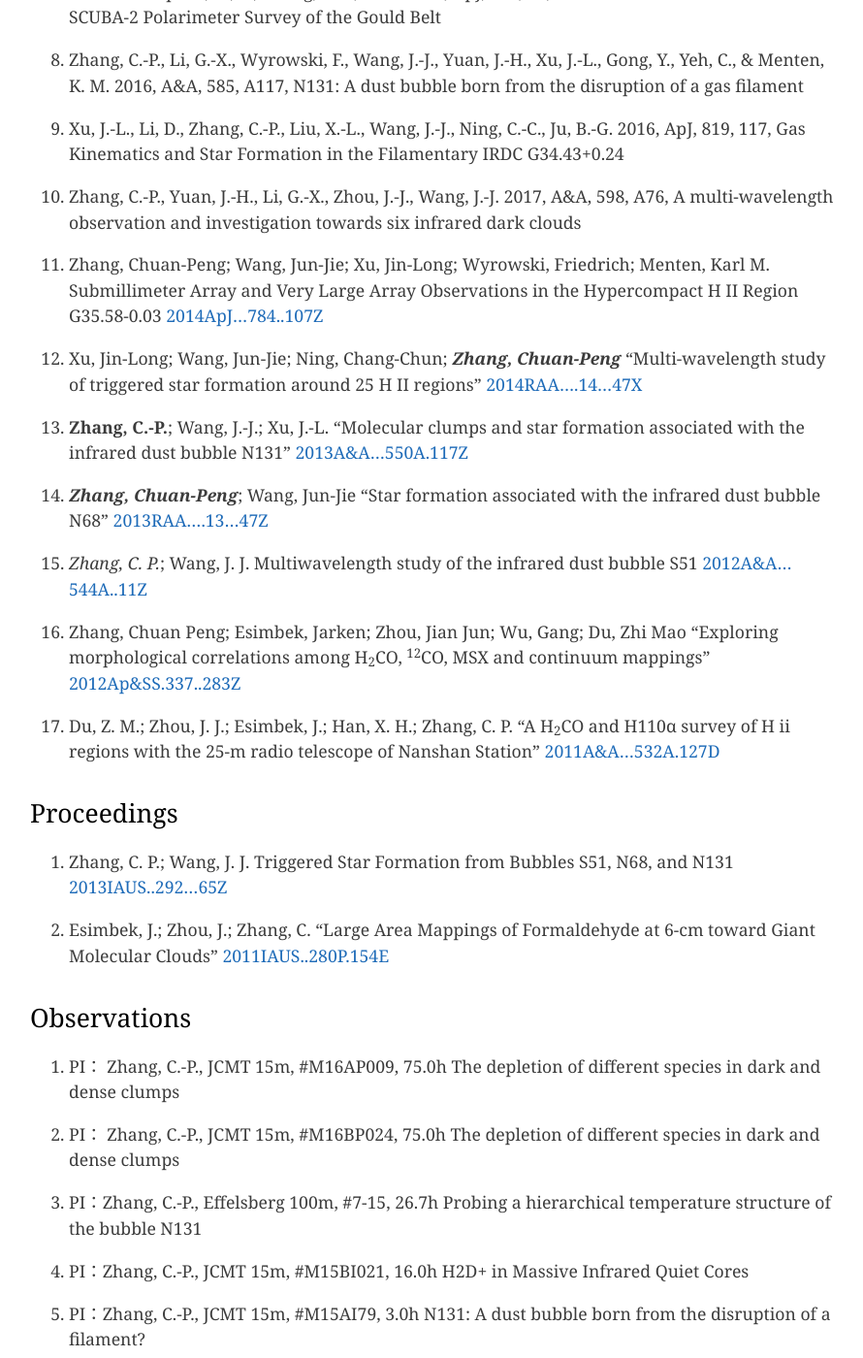
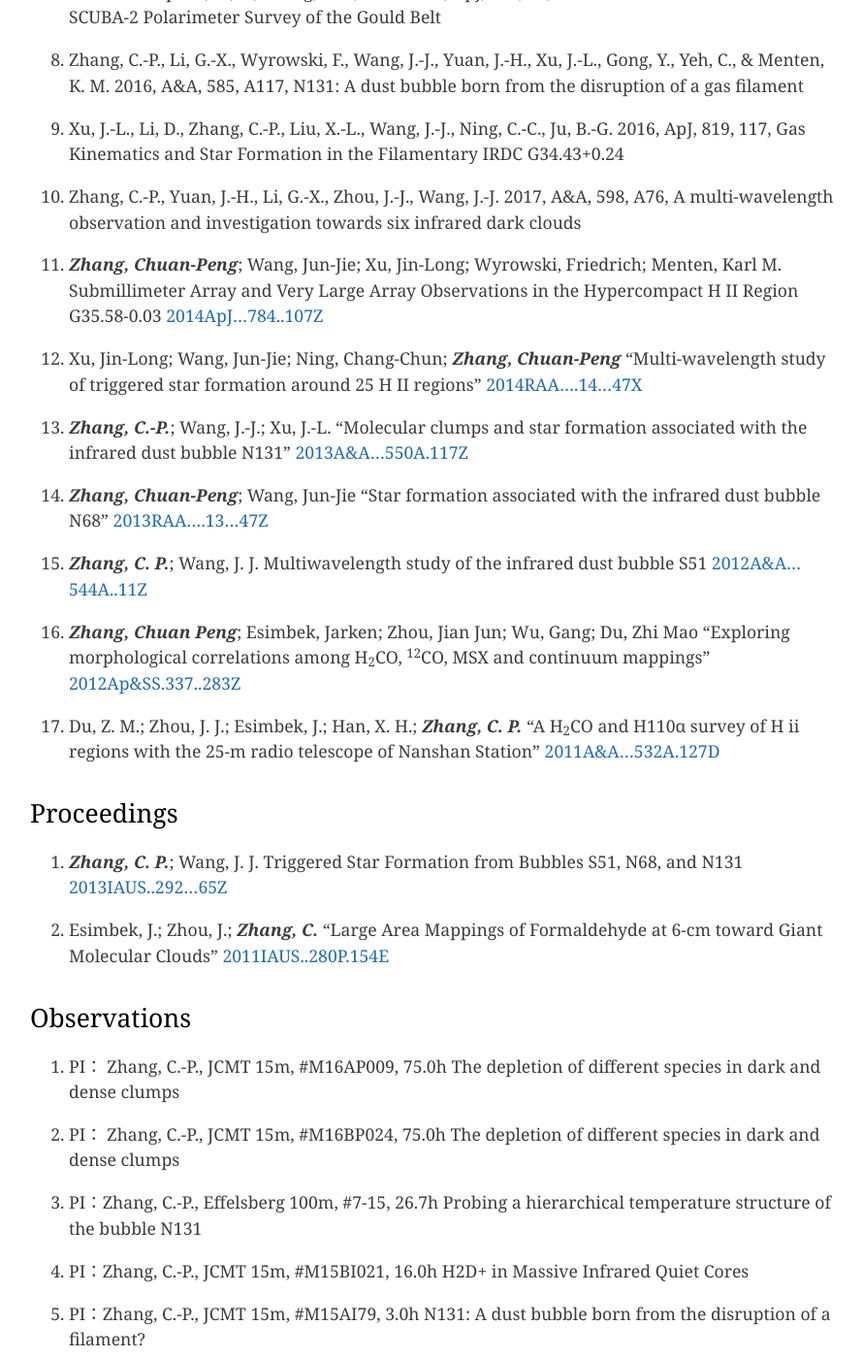
Before and after one commit to zcp521/zcp521.github.io, a Jekyll site: the page built from pub.md, in a window 1280 px wide and 1400 px high, scrolled down 1056 px. Shown: the whole window at 97% size, without its empty margins (193-1083 px from the left). Built offline with Jekyll 4.4.1, drawn with Linux system fonts in a browser that asks for light colours.

Commit message:
Initial commit

```diff
--- a/pub.md
+++ b/pub.md
@@ -44,7 +44,7 @@ tagline: "My publication list"
 8. Zhang, C.-P., Yuan, J.-H., Li, G.-X., Zhou, J.-J., Wang, J.-J. 2017, A&A, 598, A76,
 	A multi-wavelength observation and investigation towards six infrared dark clouds
 
-7. Zhang, Chuan-Peng; Wang, Jun-Jie; Xu, Jin-Long; Wyrowski, Friedrich; Menten, Karl M.
+7. ***Zhang, Chuan-Peng***; Wang, Jun-Jie; Xu, Jin-Long; Wyrowski, Friedrich; Menten, Karl M.
 	Submillimeter Array and Very Large Array Observations in the Hypercompact H II Region G35.58-0.03
 	[2014ApJ...784..107Z](http://adsabs.harvard.edu/cgi-bin/nph-data_query?bibcode=2014ApJ...784..107Z&db_key=AST&link_type=ABSTRACT)
 
@@ -53,7 +53,7 @@ tagline: "My publication list"
 	[2014RAA....14...47X](http://adsabs.harvard.edu/cgi-bin/nph-data_query?bibcode=2014RAA....14...47X&db_key=AST&link_type=ABSTRACT)
 
 
-5. 	**Zhang, C.-P.**; Wang, J.-J.; Xu, J.-L.
+5. ***Zhang, C.-P.***; Wang, J.-J.; Xu, J.-L.
 	"Molecular clumps and star formation associated with the infrared dust bubble N131"
 	[2013A&A...550A.117Z](http://adsabs.harvard.edu/cgi-bin/nph-data_query?bibcode=2013A%26A...550A.117Z&db_key=AST&link_type=ABSTRACT)
 
@@ -61,15 +61,15 @@ tagline: "My publication list"
 	"Star formation associated with the infrared dust bubble N68"
 	[2013RAA....13...47Z](http://adsabs.harvard.edu/cgi-bin/nph-data_query?bibcode=2013RAA....13...47Z&db_key=AST&link_type=ABSTRACT)
 
-3. *Zhang, C. P.*; Wang, J. J.
+3. ***Zhang, C. P.***; Wang, J. J.
 	Multiwavelength study of the infrared dust bubble S51
 	[2012A&A...544A..11Z](http://adsabs.harvard.edu/cgi-bin/nph-data_query?bibcode=2012A%26A...544A..11Z&db_key=AST&link_type=ABSTRACT)
 
-2. Zhang, Chuan Peng; Esimbek, Jarken; Zhou, Jian Jun; Wu, Gang; Du, Zhi Mao
+2. ***Zhang, Chuan Peng***; Esimbek, Jarken; Zhou, Jian Jun; Wu, Gang; Du, Zhi Mao
 	"Exploring morphological correlations among H<sub>2</sub>CO, <sup>12</sup>CO, MSX and continuum mappings"
     [2012Ap&SS.337..283Z](http://adsabs.harvard.edu/cgi-bin/nph-data_query?bibcode=2012Ap%26SS.337..283Z&db_key=AST&link_type=ABSTRACT)
 
-1. Du, Z. M.; Zhou, J. J.; Esimbek, J.; Han, X. H.; Zhang, C. P.
+1. Du, Z. M.; Zhou, J. J.; Esimbek, J.; Han, X. H.; ***Zhang, C. P.***
 	"A H<sub>2</sub>CO and H110α survey of H ii regions with the 25-m radio telescope of Nanshan Station"
 	[2011A&A...532A.127D](http://adsabs.harvard.edu/cgi-bin/nph-data_query?bibcode=2011A%26A...532A.127D&db_key=AST&link_type=ABSTRACT)
 
@@ -77,11 +77,11 @@ tagline: "My publication list"
 
 ## Proceedings
 
-2. 	Zhang, C. P.; Wang, J. J.
+2. 	***Zhang, C. P.***; Wang, J. J.
 	Triggered Star Formation from Bubbles S51, N68, and N131
 	[2013IAUS..292...65Z](http://adsabs.harvard.edu/cgi-bin/nph-data_query?bibcode=2013IAUS..292...65Z&db_key=AST&link_type=ABSTRACT)
 
-1. Esimbek, J.; Zhou, J.; Zhang, C.
+1. Esimbek, J.; Zhou, J.; ***Zhang, C.***
 	"Large Area Mappings of Formaldehyde at 6-cm toward Giant Molecular Clouds"
 	[2011IAUS..280P.154E](http://adsabs.harvard.edu/cgi-bin/nph-data_query?bibcode=2011IAUS..280P.154E&db_key=AST&link_type=ABSTRACT)
 
```
